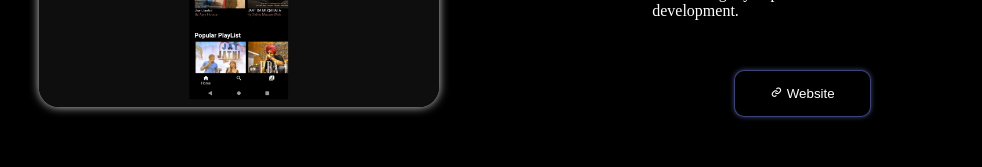
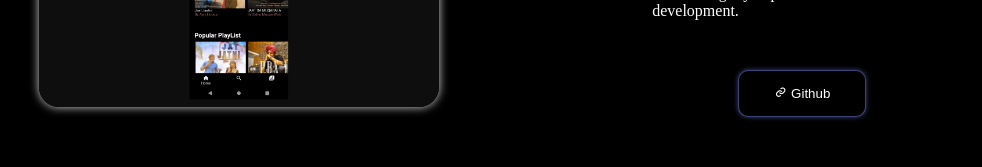
Before and after one commit to jatravi/Portfolio-, a React (Create React App) app: page / in a window 1280 px wide. Shown: the part 3185-3352 px from the top of the page, without its empty margins (89-1071 px from the left). Built offline with nearby package versions, Linux system fonts and the light colour scheme.

Commit message:
Update Projects Links

```diff
--- a/src/pages/Projects.jsx
+++ b/src/pages/Projects.jsx
@@ -22,7 +22,7 @@ function Project(){
                 It provides route maps, must-visit destinations, historical facts, and accommodation suggestions —
                 all generated using generative AI for smart, real-time travel planning.
             </p>
-            <button><i className='bx bx-link'></i> Website</button>
+            <button><i className='bx bx-link'></i> <a href="https://internalhackathon.netlify.app/" target='_blank'> Website</a></button>
         </div>
     </div>
 
@@ -37,7 +37,7 @@ function Project(){
                 Google Gemini API. It responds to both text and image inputs, making it suitable for interactive
                 learning or smart customer support use cases.
             </p>
-            <button><i className='bx bx-link'></i> Website</button>
+            <button><i className='bx bx-link'></i><a href="https://ravi-choudhary.netlify.app/" target="_blank" rel="noopener noreferrer"> Website</a></button>
         </div>
     </div>
 
@@ -52,7 +52,7 @@ function Project(){
                 It mimics real-world user experience with playlist views, album arts, and seamless navigation,
                 showcasing my expertise in Flutter and UI development.
             </p>
-            <button><i className='bx bx-link'></i> Website</button>
+            <button><i className='bx bx-link'></i><a href="http://github.com/jatravi/SPOTIFY_FLUTTER" target="_blank" rel="noopener noreferrer"> Github</a></button>
         </div>
     </div>
 
@@ -67,7 +67,7 @@ function Project(){
                 Features include dynamic platform generation, smooth jump physics, and collision detection —
                 great for practicing logic and animation fundamentals.
             </p>
-            <button><i className='bx bx-link'></i> Website</button>
+            <button><i className='bx bx-link'></i><a href="https://doodler-game.netlify.app/" target="_blank" rel="noopener noreferrer"> Website</a></button>
         </div>
     </div>
 
--- a/src/styles/Projects.css
+++ b/src/styles/Projects.css
@@ -69,6 +69,10 @@
     margin-top: 0;
 }
 
+.project-info a{
+    text-decoration: none;
+}
+
 .project-info button{
     color: white;
     padding: 15px 35px;
```
